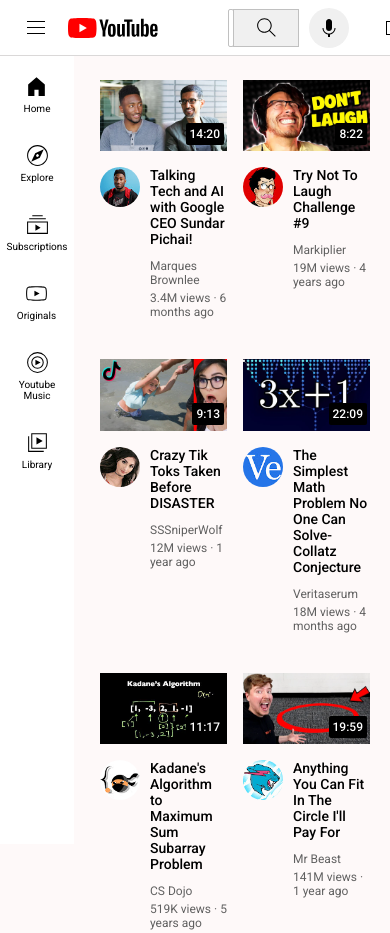
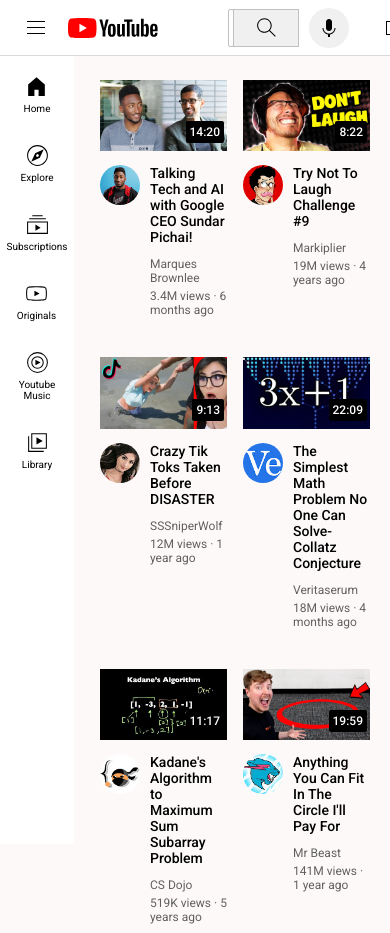
Before and after one commit to Bhadrasanand/youtube-clone2, a plain HTML site: page index.html in a window 390 px wide. Shown: the top 933 px of the page. Drawn offline with Linux system fonts and the light colour scheme.

Commit message:
Update general.css

```diff
--- a/general.css
+++ b/general.css
@@ -11,3 +11,10 @@
     color: black;
     text-decoration: none;
 }
+@media screen and (max-width:600px)
+{
+    div
+    {
+        font-size: 8px;
+    }
+}
```
